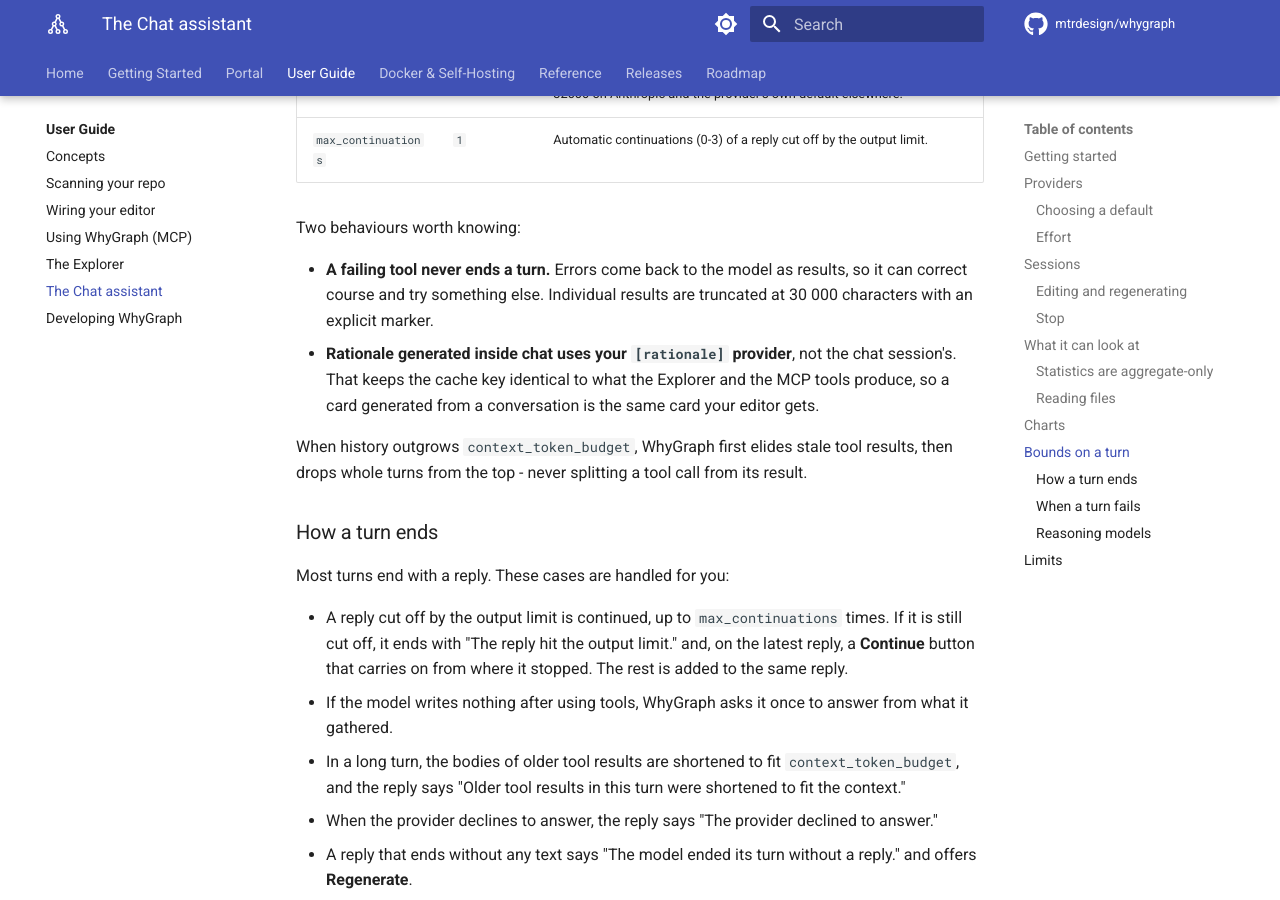
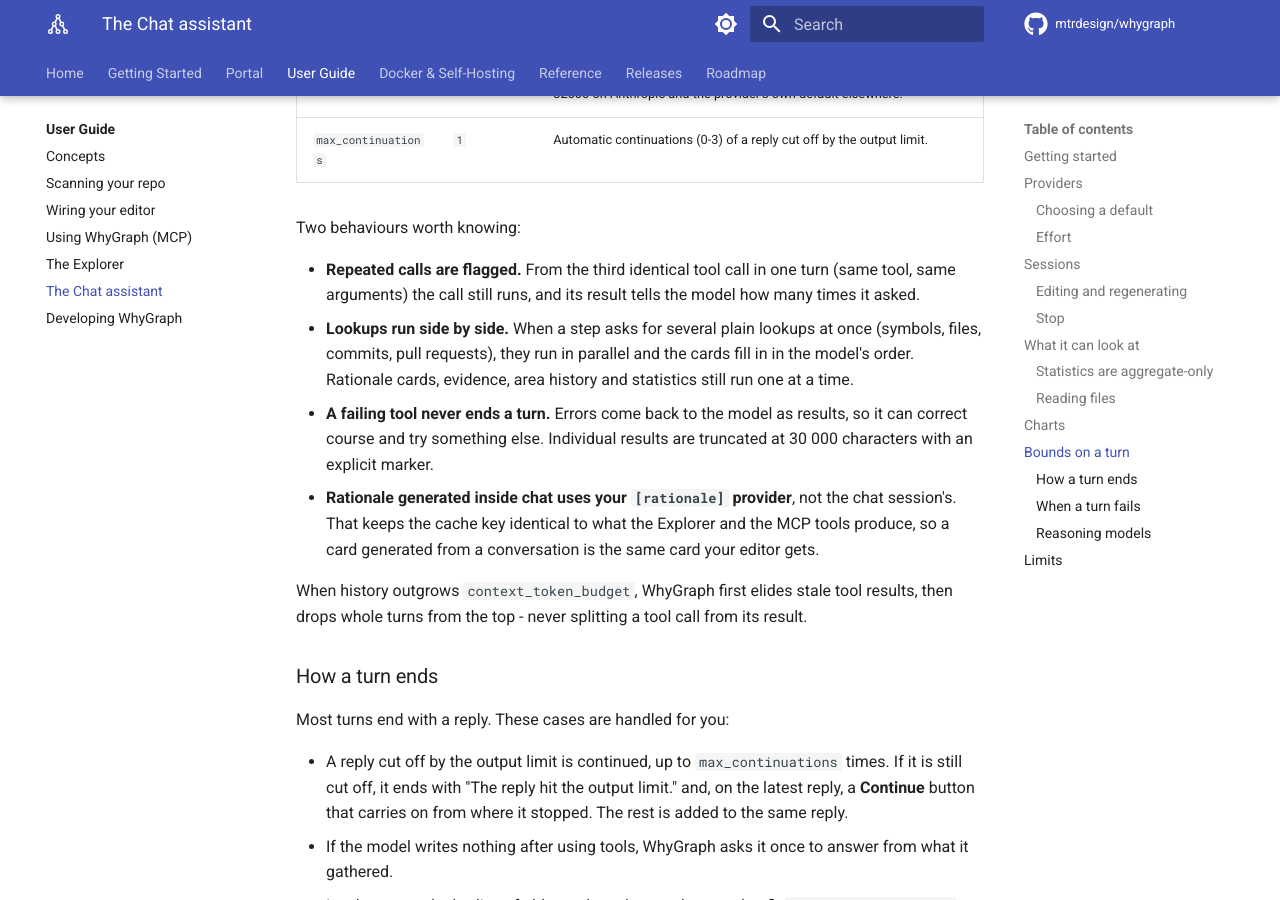
Before and after one commit to mtrdesign/whygraph, an MkDocs documentation site: the page built from docs/guide/chat.md, in a window 1280 px wide and 900 px high, scrolled down 6294 px. Built offline with MkDocs 1.6.1 and Material for MkDocs 9.7.7, drawn with Linux system fonts in a browser that asks for light colours; comment, search, counter and statistics services are not loaded.

Commit message:
Docs: repeated tool calls and parallel lookups in chat

```diff
--- a/docs/guide/chat.md
+++ b/docs/guide/chat.md
@@ -250,6 +250,11 @@
 
 Two behaviours worth knowing:
 
+- **Repeated calls are flagged.** From the third identical tool call in one turn (same tool, same
+  arguments) the call still runs, and its result tells the model how many times it asked.
+- **Lookups run side by side.** When a step asks for several plain lookups at once (symbols,
+  files, commits, pull requests), they run in parallel and the cards fill in in the model's order.
+  Rationale cards, evidence, area history and statistics still run one at a time.
 - **A failing tool never ends a turn.** Errors come back to the model as results, so it can correct
   course and try something else. Individual results are truncated at 30 000 characters with an
   explicit marker.
```
Also changed, not shown: docs/releases/unreleased.md (+2 -0 lines).
